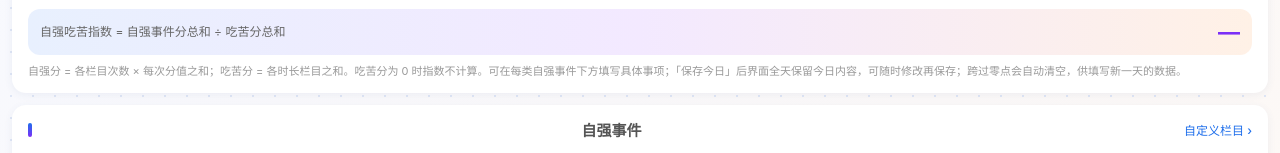
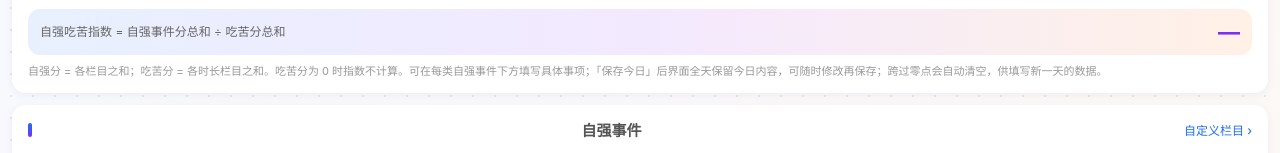
Before and after one commit to miaoenlai/self-hard-index, a plain HTML site: page index.html in a window 1280 px wide. Shown: the part 267-420 px from the top of the page. Drawn offline with Linux system fonts and the light colour scheme.

Commit message:
Fix self score formula text

```diff
--- a/index.html
+++ b/index.html
@@ -277,7 +277,7 @@
       <span class="formula">自强吃苦指数 = 自强事件分总和 ÷ 吃苦分总和</span>
       <span class="val" id="todayIndex">—</span>
     </div>
-    <div class="note">自强分 = 各栏目次数 × 每次分值之和；吃苦分 = 各时长栏目之和。吃苦分为 0 时指数不计算。可在每类自强事件下方填写具体事项；「保存今日」后界面全天保留今日内容，可随时修改再保存；跨过零点会自动清空，供填写新一天的数据。</div>
+    <div class="note">自强分 = 各栏目之和；吃苦分 = 各时长栏目之和。吃苦分为 0 时指数不计算。可在每类自强事件下方填写具体事项；「保存今日」后界面全天保留今日内容，可随时修改再保存；跨过零点会自动清空，供填写新一天的数据。</div>
   </div>
 
   <div class="card">
```
